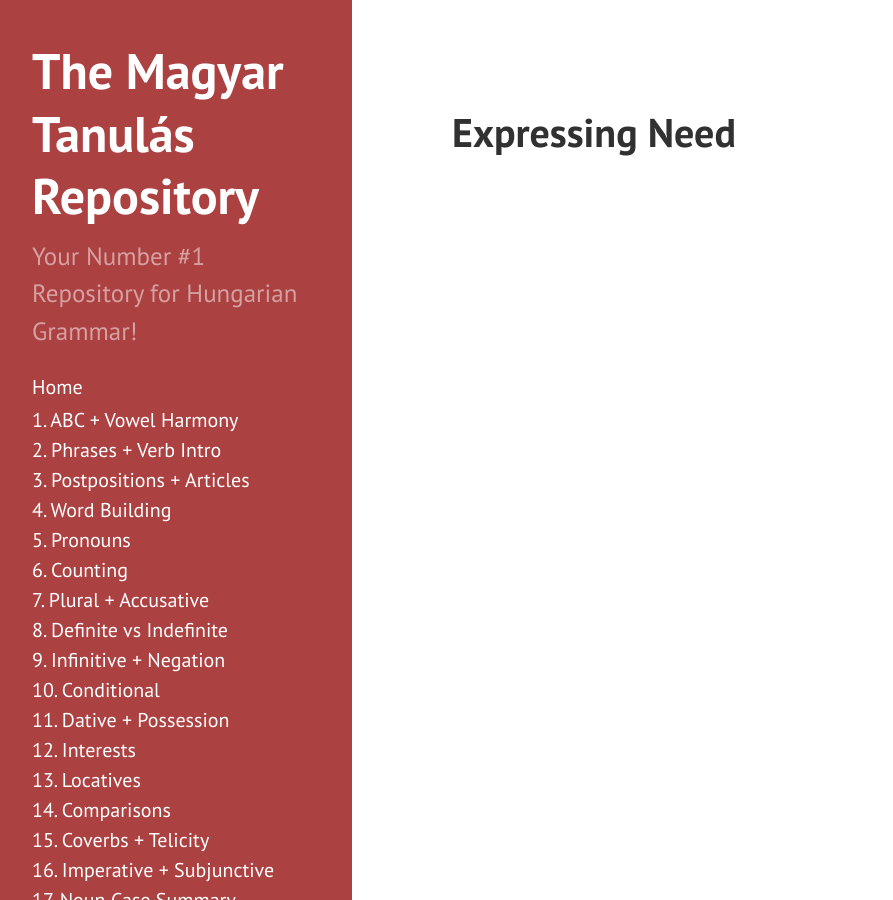
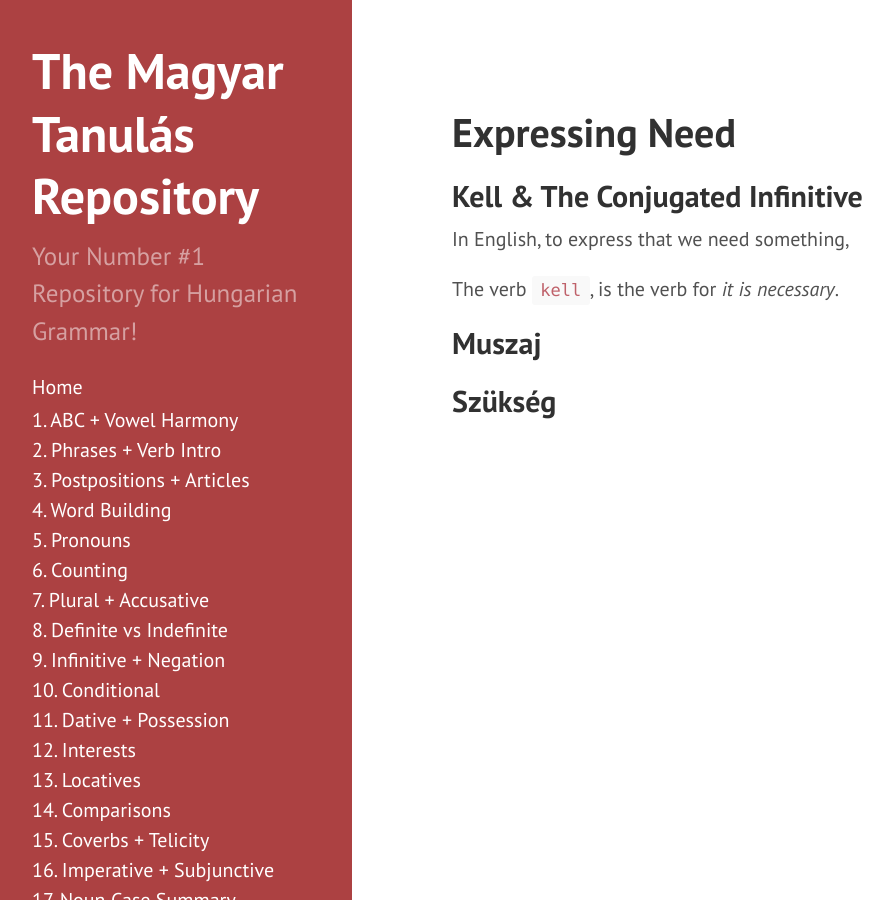
Before and after one commit to Magyartanulas/magyartanulas.github.io, a Jekyll site: the page built from expressing_need.md, in a window 1280 px wide. Shown: the whole page, without its empty margins (8-901 px from the left). Built offline with Jekyll 4.4.1, drawn with Linux system fonts in a browser that asks for light colours; Markdown is read by kramdown in place of the engine named in the settings.

Commit message:
Update expressing_need.md

```diff
--- a/expressing_need.md
+++ b/expressing_need.md
@@ -3,3 +3,13 @@ title: Expressing Need
 
 layout: page
 ---
+
+## Kell & The Conjugated Infinitive
+
+In English, to express that we need something,
+
+The verb `kell`, is the verb for *it is necessary*.
+
+## Muszaj
+
+## Szükség
```
